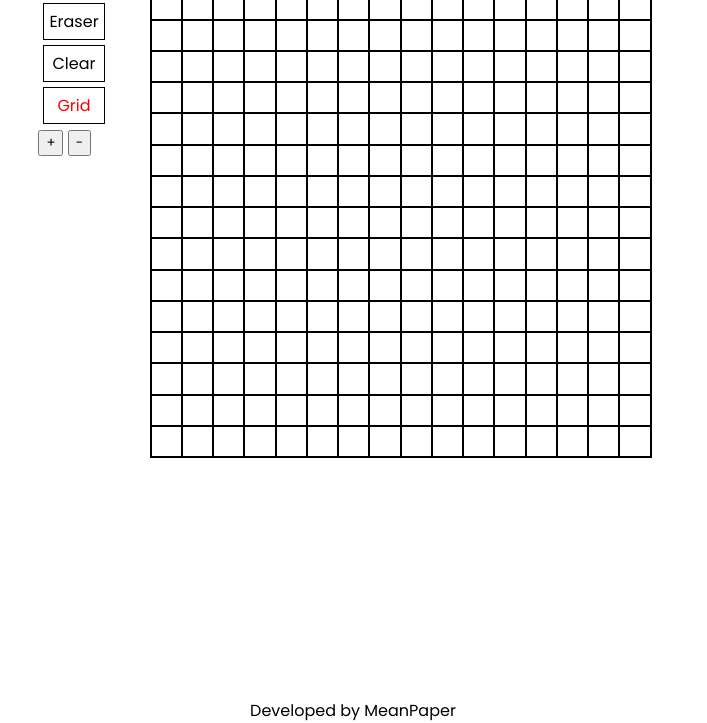
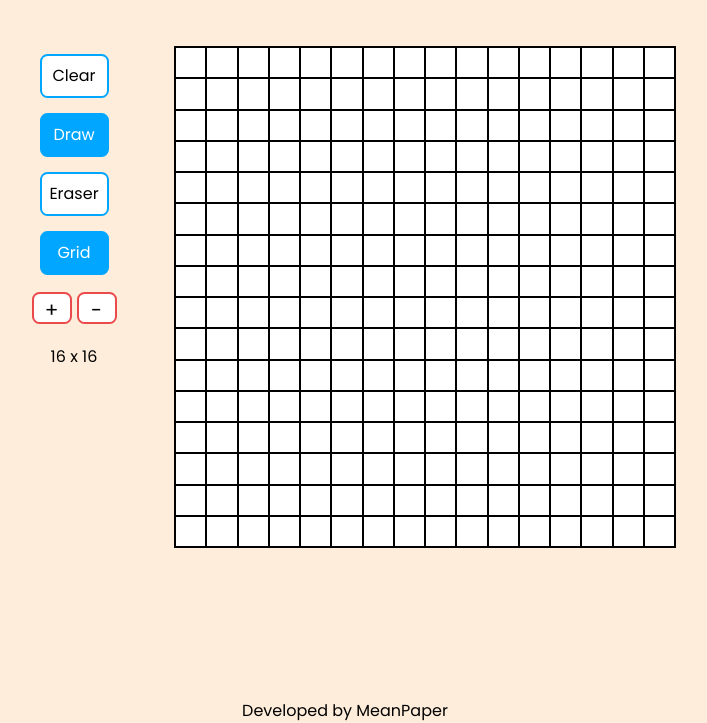
Before and after one commit to MeanPaper/odin-Etch-a-Sketch, a plain HTML site: page index.html in a window 1280 px wide. Shown: the part 77-800 px from the top of the page, without its empty margins (295-1002 px from the left). Drawn offline with Linux system fonts and the light colour scheme.

Commit message:
finish simple black and white drawing canvas

```diff
--- a/index.css
+++ b/index.css
@@ -1,12 +1,18 @@
 *{
     font-family: 'Poppins', sans-serif;
 }
-.body{
+body{
     margin: 0;
+    background-color: rgb(255, 237, 219);
 }
 
 .page-title{
+    margin: 0px;
+    margin-bottom: 50px;
     text-align: center;
+    font-size: 35px;
+    font-weight: 800;
+    padding: 10px 0;
 }
 
 .main-part{
@@ -15,20 +21,36 @@
     gap: 40px;
 }
 
+.control-panel{
+    width: 120px;
+    display: flex;
+    flex-direction: column;
+    align-items: center;
+    justify-content: flex-start;
+
+}
+
 .drawing,
 .eraser,
 .clear-canvas,
 .show-grid-line{
-    margin: 5px;
-    padding: 5px;
-    border: 1px solid black;
+    margin: 7.5px;
+    padding: 7.5px;
+    width: 50px;
+    border-radius: 7.5px;
+    border: 2px solid rgb(0, 166, 255);
     text-align: center;
     cursor: pointer;
+    background: white;
 }
+
+
 
 .btn-active{
     /* for now */
-    color: red;
+    /* color: red;  */
+    background-color: rgb(0, 166, 255);
+    color: white;
 }
 
 .drawing-canvas{
@@ -44,6 +66,7 @@
 
 .pixel-grid{
     border: 1px solid black;
+    background-color: white;
 }
 
 .page-footer{
@@ -56,3 +79,44 @@
 .notes{
     margin: 0 auto;
 }
+
+.canvas-sizing{
+    display: flex;
+    margin: 10px;
+    justify-content: space-around;
+    gap: 5px;
+}
+
+
+/* dimension button affects */
+.decrease-size:hover,
+.increase-size:hover{
+    /* background-color:rgb(80, 252, 255); */
+    transition-duration: 0.5s;
+    background-color: rgb(235, 74, 74);
+    color: whitesmoke;
+}
+
+.increase-size:active,
+.decrease-size:active{
+    border-color: rgb(215, 30, 30);
+    background-color: rgb(215, 30, 30);
+    color: rgb(178, 178, 178);
+}
+
+.decrease-size,
+.increase-size{
+    border-radius: 7.5px;
+    font-size: 20px;
+    width: 40px;
+    height: 32px;
+    border: 2.5px solid rgb(235, 74, 74);
+    text-align: center;
+    background-color: white;
+}
+
+.dim-display{
+    margin: 10px;
+    font-size: 16px;
+    text-align: center;
+}
--- a/index.html
+++ b/index.html
@@ -17,14 +17,15 @@
     <main class="main-part">
         <div class="control-panel">
             <!-- A Simple way to control the resolution of the image -->
+            <div class="clear-canvas"> Clear </div>
             <div class="drawing"> Draw </div>
             <div class="eraser"> Eraser </div>
-            <div class="clear-canvas"> Clear </div>
             <div class="show-grid-line"> Grid </div>
             <div class="canvas-sizing">
                 <button type="button" class="increase-size"> + </button>
                 <button type="button" class="decrease-size"> - </button>
             </div>
+            <div class="dim-display"></div>
         </div>
         <div class="drawing-canvas"></div>
     </main>
--- a/index.js
+++ b/index.js
@@ -15,6 +15,8 @@ let current_color = DEFAULT_COLOR; // the color that is drawing
 let mouseDown = false;
 let showGrid = false;
 
+
+// getting important html section and tag of this webpage
 const canvasGrid = document.querySelector('.drawing-canvas');
 const increaseDim = document.querySelector('.increase-size');
 const decreaseDim = document.querySelector('.decrease-size');
@@ -22,8 +24,10 @@ const drawBtn  = document.querySelector('.drawing');
 const eraserBtn = document.querySelector('.eraser');
 const clearBtn = document.querySelector('.clear-canvas');
 const gridControl = document.querySelector('.show-grid-line');
+const dimDisplay = document.querySelector('.dim-display');
 const canActive = [drawBtn, eraserBtn];
 
+// event listeners part
 document.body.onmousedown = () => {mouseDown = true};
 document.body.onmouseup = () => {mouseDown = false};
 clearBtn.addEventListener('click', clearCanvas);
@@ -57,8 +61,9 @@ decreaseDim.addEventListener('click', () => {
     initialCanvas(pixel_row, pixel_col);
 })
 
+
+// helper function part
 function setGrid(){
-
     document.querySelectorAll('.pixel').forEach(px => {
         if(showGrid){
             px.classList.add('pixel-grid');
@@ -110,9 +115,14 @@ function initialCanvas(rows, cols){
             canvasGrid.appendChild(pixel);
         }
     }
-
+    updateDim();
 }
 
+function updateDim(){
+    dimDisplay.innerHTML = `${pixel_row} x ${pixel_col}`;
+}
+
+//
 window.onload = () => {
     setMode("draw");
     showGrid = true;
```
